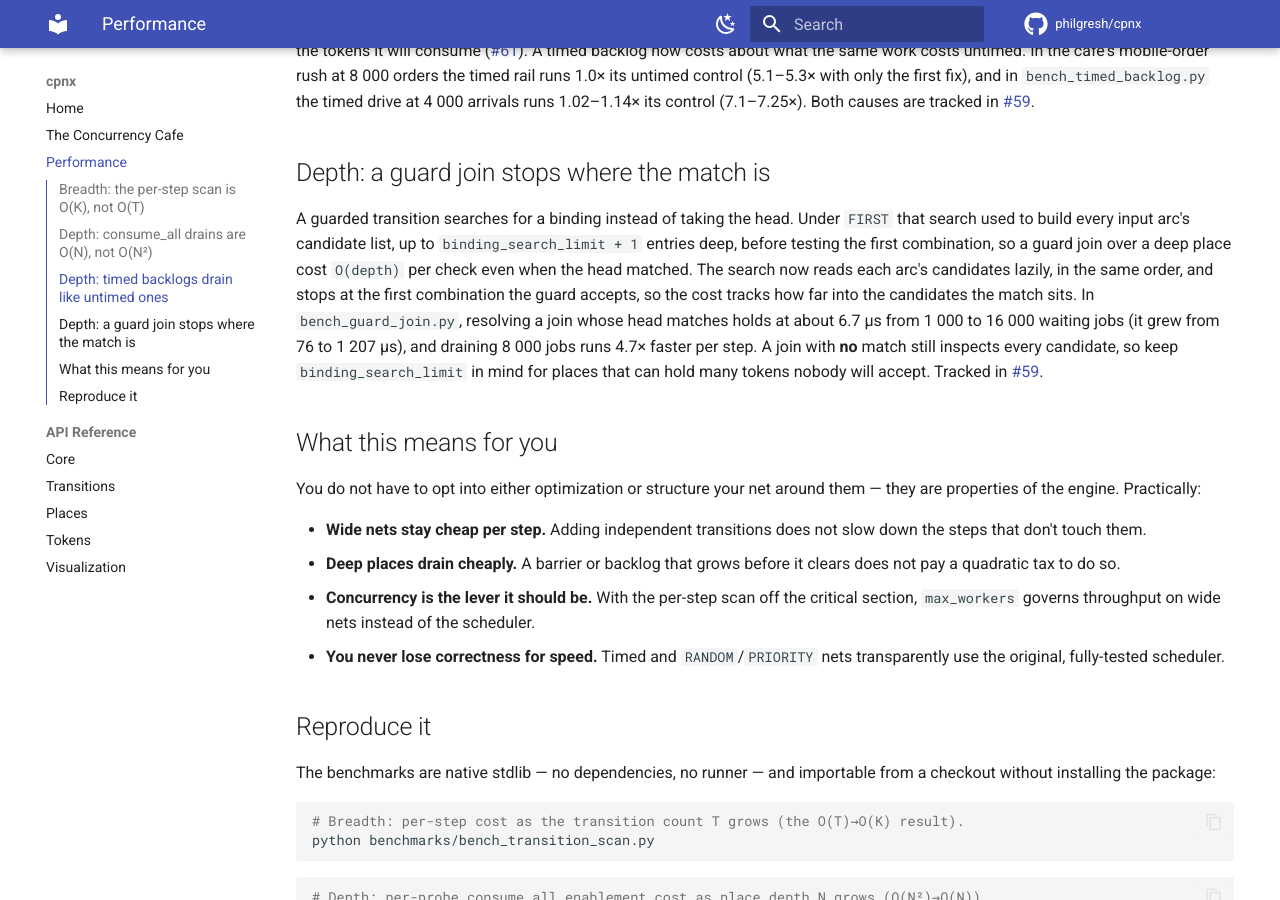
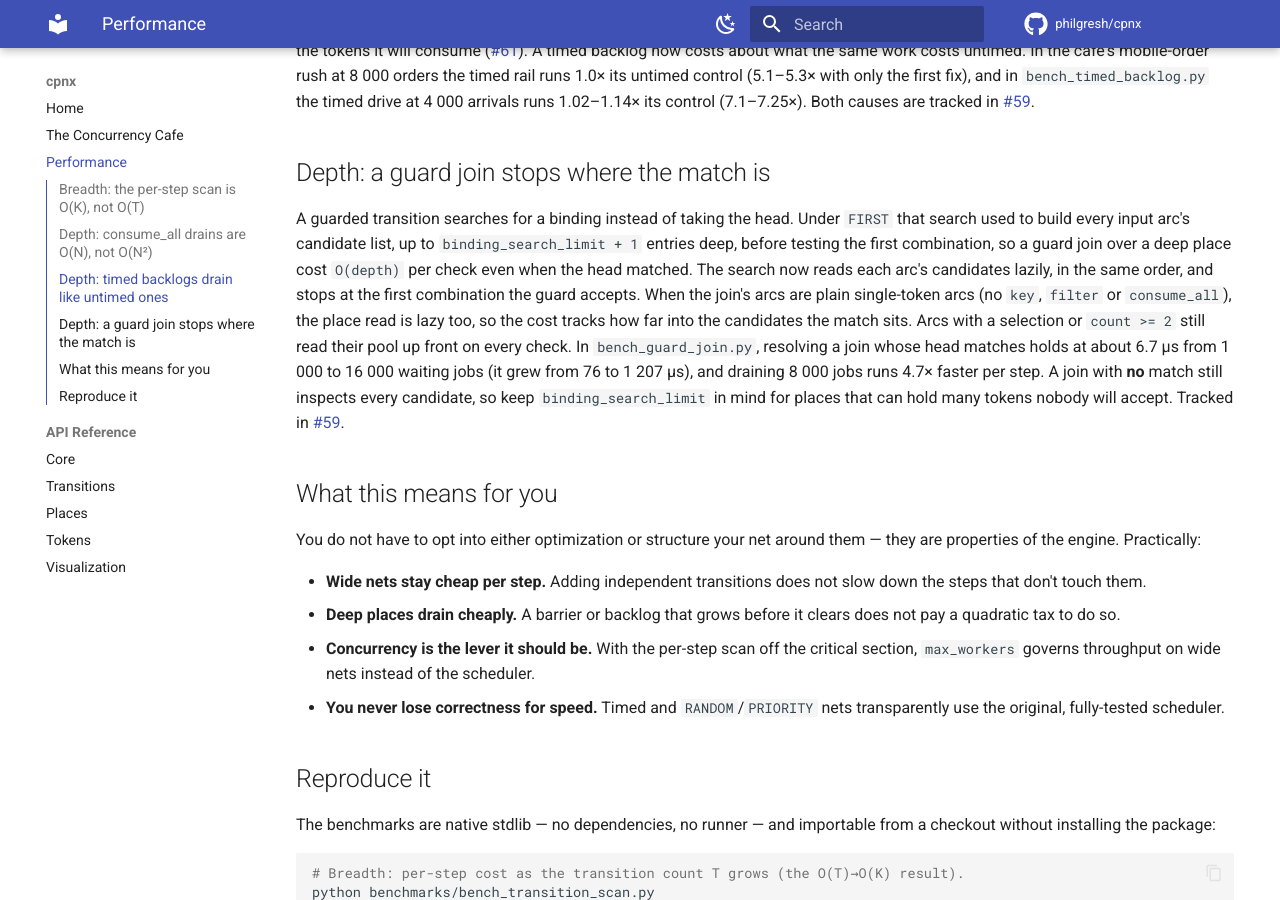
Before and after one commit to philgresh/cpnx, an MkDocs documentation site: the page built from docs/performance.md, in a window 1280 px wide and 900 px high, scrolled down 2001 px. Built offline with MkDocs 1.6.1 and Material for MkDocs 9.7.7, drawn with Linux system fonts in a browser that asks for light colours; comment, search, counter and statistics services are not loaded; the version menu is left out.

Commit message:
docs: scope the lazy-search claims to plain single-token arcs
Only arcs with count == 1 and no key, filter or consume_all read their
pool lazily; other join shapes still read up front, and a filter, an
uncertified key, count >= 2 or consume_all stays O(depth) per check.
Options are read at most twice as far as the enumeration has reached,
not only when it reaches them, and wide transitions keep the eager
product. Updates the CHANGELOG, ADR 0001 and performance.md to match.

Part of #59.

Co-Authored-By: Claude Opus 5.5 <noreply@anthropic.com>

```diff
--- a/docs/performance.md
+++ b/docs/performance.md
@@ -110,8 +110,10 @@ A guarded transition searches for a binding instead of taking the head. Under `F
 search used to build every input arc's candidate list, up to `binding_search_limit + 1`
 entries deep, before testing the first combination, so a guard join over a deep place cost
 `O(depth)` per check even when the head matched. The search now reads each arc's candidates
-lazily, in the same order, and stops at the first combination the guard accepts, so the cost
-tracks how far into the candidates the match sits. In `bench_guard_join.py`, resolving a join
+lazily, in the same order, and stops at the first combination the guard accepts. When the
+join's arcs are plain single-token arcs (no `key`, `filter` or `consume_all`), the place read
+is lazy too, so the cost tracks how far into the candidates the match sits. Arcs with a
+selection or `count >= 2` still read their pool up front on every check. In `bench_guard_join.py`, resolving a join
 whose head matches holds at about 6.7 µs from 1 000 to 16 000 waiting jobs (it grew from 76
 to 1 207 µs), and draining 8 000 jobs runs 4.7× faster per step. A join with **no** match
 still inspects every candidate, so keep `binding_search_limit` in mind for places that can
```
Also changed, not shown: CHANGELOG.md (+13 -6 lines), docs/adr/0001-combinatorial-binding-search.md (+8 -6 lines).
